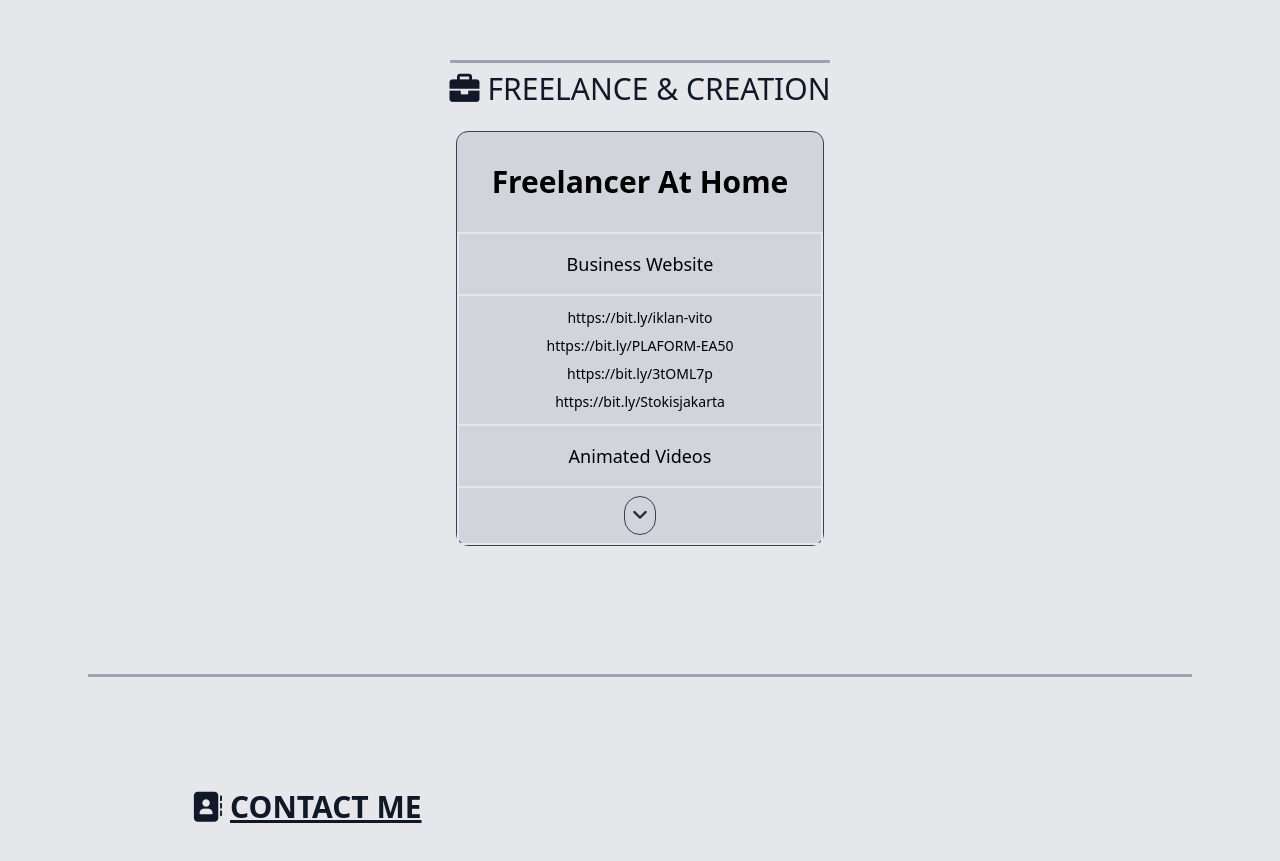
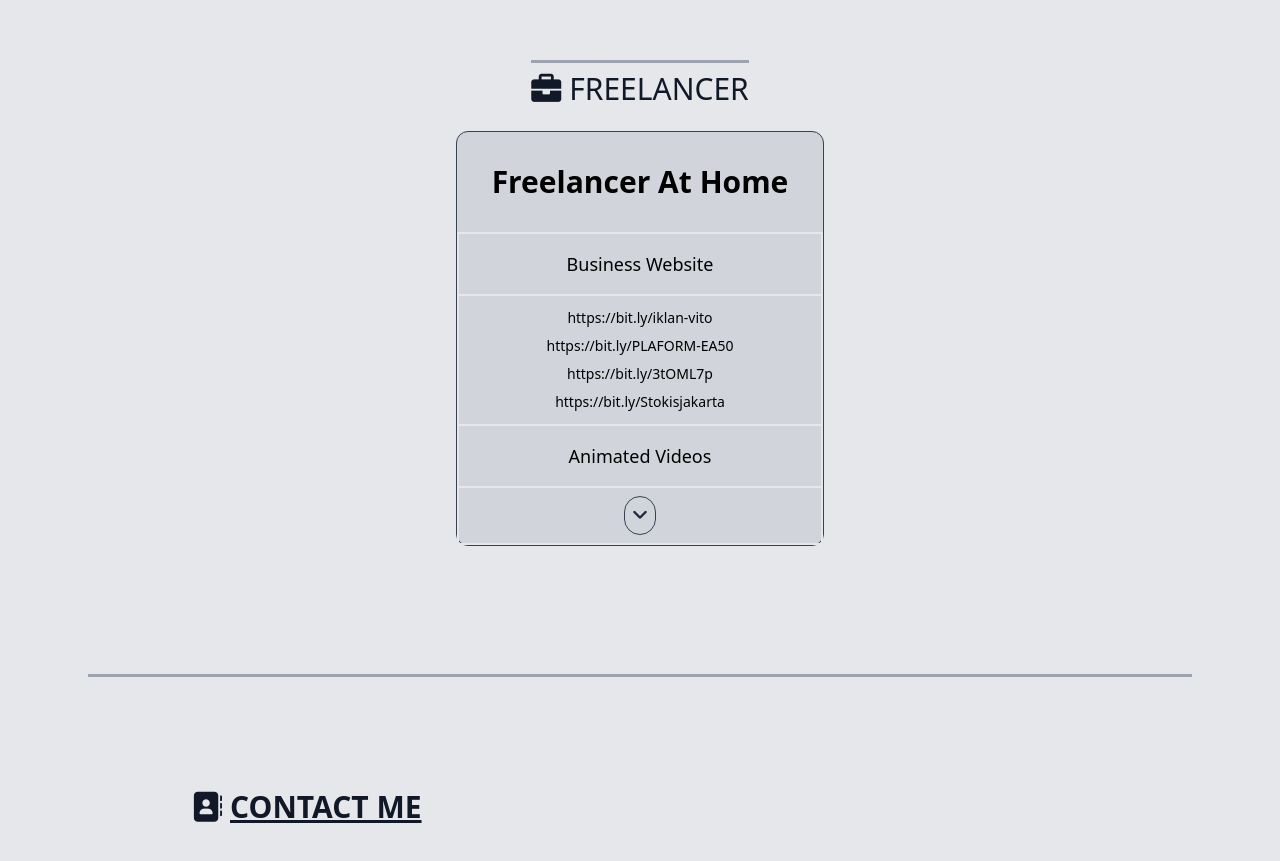
Before and after one commit to muharfan/muharfan.github.io, a plain HTML site: page index.html in a window 1280 px wide. Shown: the part 2395-3256 px from the top of the page. Drawn offline with nearby package versions, Linux system fonts and the light colour scheme.

Commit message:
Update index.html

```diff
--- a/index.html
+++ b/index.html
@@ -225,7 +225,7 @@
 						</div>
 					 <main class="grid w-full mt-16 lg:mt-20 text-gray-100 place-content-center">
 						<div class="w-full border-2 border-b border-gray-400"></div>
-						<h1 class="ml-2 my-2 text-xl lg:text-3xl uppercase font-sans text-gray-900" x-bind:class="{ 'text-dark-200': state }"><i class="-ml-2 mr-2 text-3xl fas fa-briefcase"></i>Freelance &amp; creation</h1>
+						<h1 class="ml-2 my-2 text-xl lg:text-3xl uppercase font-sans text-gray-900" x-bind:class="{ 'text-dark-200': state }"><i class="-ml-2 mr-2 text-3xl fas fa-briefcase"></i>Freelancer</h1>
 					</main>
 				</div>
 				</section>
@@ -507,7 +507,7 @@
 						</div>
 						<main class="grid w-full mt-16 lg:mt-20 text-gray-100 place-content-center">
 							<div class="w-full border-2 border-b border-gray-400"></div>
-							<h1 class="ml-2  my-2 text-xl lg:text-3xl uppercase font-sans text-gray-900" x-bind:class="{ 'text-dark-200': state }"><i class="-ml-2 mr-2 text-3xl fas fa-briefcase"></i>Freleancer</h1>
+							<h1 class="ml-2  my-2 text-xl lg:text-3xl uppercase font-sans text-gray-900" x-bind:class="{ 'text-dark-200': state }"><i class="-ml-2 mr-2 text-3xl fas fa-briefcase"></i>Freelancer</h1>
 						</main>
 					</section>
 					<div class="flex flex-col sm:flex-row justify-center mb-6 sm:mb-0">
```
